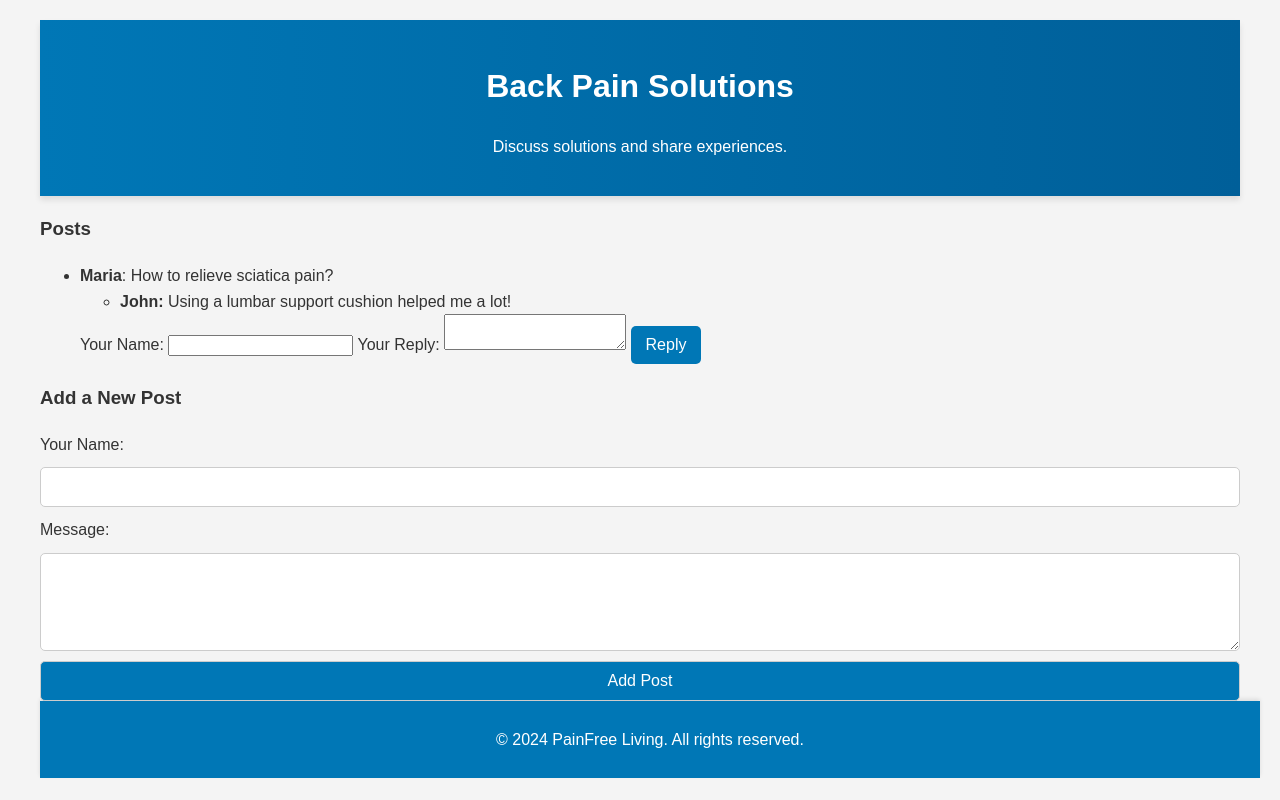
After one commit to Toni-Mag/Toni-Mag, a Flask app: page /topic/1 in a window 1280 px wide. The commit adds this page. Run offline with Flask 2, Linux system fonts and the light colour scheme.

Commit message:
Fix all routes

```diff
--- a/app.py
+++ b/app.py
@@ -2,7 +2,32 @@ from flask import Flask, render_template, request, redirect
 
 app = Flask(__name__)
 
-# Списък за съхранение на темите във форума
+# Страници на сайта
+@app.route("/")
+def home():
+    return render_template("home.html")
+
+@app.route("/products")
+def products():
+    return render_template("products.html")
+
+@app.route("/back-pain")
+def back_pain():
+    return render_template("back_pain.html")
+
+@app.route("/exercise-tools")
+def exercise_tools():
+    return render_template("exercise_tools.html")
+
+@app.route("/cosmetic-products")
+def cosmetic_products():
+    return render_template("cosmetic_products.html")
+
+@app.route("/maria_story")
+def maria_story():
+    return render_template("maria_story.html")
+
+# Форум
 forum_topics = [
     {
         "id": 1,
@@ -20,96 +45,53 @@ forum_topics = [
     }
 ]
 
-def find_topic_by_id(topic_id):
-    """Намира тема по ID."""
-    for topic in forum_topics:
-        if topic["id"] == topic_id:
-            return topic
-    return None
-
-def find_post_by_id(topic, post_id):
-    """Намира пост по ID в дадена тема."""
-    for post in topic["posts"]:
-        if post["id"] == post_id:
-            return post
-    return None
-
-def generate_new_id(collection):
-    """Генерира ново уникално ID за дадена колекция."""
-    return max([item["id"] for item in collection], default=0) + 1
-
 @app.route("/forum")
 def forum():
-    """Показва страницата на форума със списък от теми."""
     return render_template("forum.html", topics=forum_topics)
 
 @app.route("/topic/<int:topic_id>")
 def topic(topic_id):
-    """Показва постовете в дадена тема."""
-    topic = find_topic_by_id(topic_id)
+    topic = next((t for t in forum_topics if t["id"] == topic_id), None)
     if not topic:
         return "Topic not found", 404
     return render_template("topic.html", topic=topic)
 
 @app.route("/add-topic", methods=["POST"])
 def add_topic():
-    """Добавя нова тема към форума."""
     title = request.form.get("title")
     if not title:
         return "Title is required", 400
-
-    new_topic = {
-        "id": generate_new_id(forum_topics),
-        "title": title,
-        "posts": []
-    }
+    new_topic = {"id": len(forum_topics) + 1, "title": title, "posts": []}
     forum_topics.append(new_topic)
     return redirect("/forum")
 
 @app.route("/add-post/<int:topic_id>", methods=["POST"])
 def add_post(topic_id):
-    """Добавя нов пост в дадена тема."""
-    topic = find_topic_by_id(topic_id)
+    topic = next((t for t in forum_topics if t["id"] == topic_id), None)
     if not topic:
         return "Topic not found", 404
-
     name = request.form.get("name")
     message = request.form.get("message")
     if not (name and message):
         return "Name and message are required", 400
-
-    new_post = {
-        "id": generate_new_id(topic["posts"]),
-        "name": name,
-        "message": message,
-        "replies": []
-    }
+    new_post = {"id": len(topic["posts"]) + 1, "name": name, "message": message, "replies": []}
     topic["posts"].append(new_post)
     return redirect(f"/topic/{topic_id}")
 
 @app.route("/reply/<int:topic_id>/<int:post_id>", methods=["POST"])
 def reply(topic_id, post_id):
-    """Добавя отговор към конкретен пост."""
-    topic = find_topic_by_id(topic_id)
+    topic = next((t for t in forum_topics if t["id"] == topic_id), None)
     if not topic:
         return "Topic not found", 404
-
-    post = find_post_by_id(topic, post_id)
+    post = next((p for p in topic["posts"] if p["id"] == post_id), None)
     if not post:
         return "Post not found", 404
-
     reply_name = request.form.get("name")
     reply_message = request.form.get("message")
     if not (reply_name and reply_message):
         return "Name and message are required", 400
-
     post["replies"].append({"name": reply_name, "message": reply_message})
     return redirect(f"/topic/{topic_id}")
 
-@app.route("/")
-def home():
-    """Начална страница."""
-    return render_template("home.html")
-
 if __name__ == "__main__":
     app.run(debug=True)
--- a/static/styles.css
+++ b/static/styles.css
@@ -1,3 +1,52 @@
+.forum-posts li ul li {
+    background: #e9ecef;
+    padding: 8px;
+    margin: 5px 0 0;
+    border-left: 3px solid #0077b6;
+}
+.new-post input:focus, .new-post textarea:focus {
+    border-color: #0077b6;
+    box-shadow: 0 0 5px rgba(0, 119, 182, 0.5);
+    outline: none;
+}
+nav {
+    position: relative;
+}
+
+nav .menu {
+    display: none;
+    flex-direction: column;
+    background: #ddd;
+    padding: 10px;
+    border-radius: 5px;
+    position: absolute;
+    top: 100%;
+    left: 0;
+    right: 0;
+}
+
+nav:hover .menu {
+    display: flex;
+}
+button {
+    background: #0077b6;
+    color: #fff;
+    padding: 10px 15px;
+    font-size: 16px;
+    border: none;
+    border-radius: 5px;
+    cursor: pointer;
+    transition: background 0.3s ease;
+}
+
+button:hover {
+    background: #005f99;
+}
+
+button:focus {
+    outline: 2px dashed #005f99;
+    outline-offset: 2px;
+}
 .forum-posts ul {
     list-style-type: none;
     padding: 0;
--- a/templates/back_pain.html
+++ b/templates/back_pain.html
@@ -20,7 +20,7 @@
     <a href="/cosmetic-products">Cosmetic Products</a> |
     <a href="/products">Products</a> |
     <a href="/maria_story">Maria's Story</a> |
-        <a href="/forum">Forum</a> |
+    <a href="/forum">Forum</a>
     </nav>
     <main>
         <section class="intro">
--- a/templates/exercise_tools.html
+++ b/templates/exercise_tools.html
@@ -18,7 +18,7 @@
     <a href="/cosmetic-products">Cosmetic Products</a> |
     <a href="/products">Products</a> |
     <a href="/maria_story">Maria's Story</a> |
-        <a href="/forum">Forum</a> |
+    <a href="/forum">Forum</a>
     </nav>
     <main>
         <h2>Top Exercise Tools</h2>
--- a/templates/home.html
+++ b/templates/home.html
@@ -29,7 +29,7 @@
     <a href="/cosmetic-products">Cosmetic Products</a> |
     <a href="/products">Products</a> |
     <a href="/maria_story">Maria's Story</a> |
-        <a href="/forum">Forum</a> |
+    <a href="/forum">Forum</a>
     </nav>
     <main>
         <section class="intro">
--- /dev/null
+++ b/templates/topic.html
@@ -0,0 +1,53 @@
+<!DOCTYPE html>
+<html lang="en">
+<head>
+    <meta charset="UTF-8">
+    <meta name="viewport" content="width=device-width, initial-scale=1.0">
+    <meta name="description" content="Discuss pain relief solutions and share your experiences.">
+    <title>{{ topic.title }} - Forum</title>
+    <link rel="stylesheet" href="/static/styles.css">
+</head>
+<body>
+    <header>
+        <h1>{{ topic.title }}</h1>
+        <p>Discuss solutions and share experiences.</p>
+    </header>
+    <main>
+        <section class="posts">
+            <h3>Posts</h3>
+            <ul>
+                {% for post in topic.posts %}
+                <li>
+                    <strong>{{ post.name }}</strong>: {{ post.message }}
+                    <ul>
+                        {% for reply in post.replies %}
+                        <li><strong>{{ reply.name }}:</strong> {{ reply.message }}</li>
+                        {% endfor %}
+                    </ul>
+                    <form action="/reply/{{ topic.id }}/{{ post.id }}" method="POST">
+                        <label for="reply-name-{{ post.id }}">Your Name:</label>
+                        <input type="text" id="reply-name-{{ post.id }}" name="name" required>
+                        <label for="reply-message-{{ post.id }}">Your Reply:</label>
+                        <textarea id="reply-message-{{ post.id }}" name="message" rows="2" required></textarea>
+                        <button type="submit">Reply</button>
+                    </form>
+                </li>
+                {% endfor %}
+            </ul>
+        </section>
+        <section class="new-post">
+            <h3>Add a New Post</h3>
+            <form action="/add-post/{{ topic.id }}" method="POST">
+                <label for="name">Your Name:</label>
+                <input type="text" id="name" name="name" required>
+                <label for="message">Message:</label>
+                <textarea id="message" name="message" rows="4" required></textarea>
+                <button type="submit">Add Post</button>
+            </form>
+        </section>
+    </main>
+    <footer>
+        <p>&copy; 2024 PainFree Living. All rights reserved.</p>
+    </footer>
+</body>
+</html>
```
Also changed, not shown: templates/cosmetic_products.html (+6 -6 lines), templates/forum.html (+7 -51 lines), templates/maria_story.html (+6 -6 lines), templates/products.html (+6 -6 lines). Lines whose indentation alone changed are shown as unchanged.
